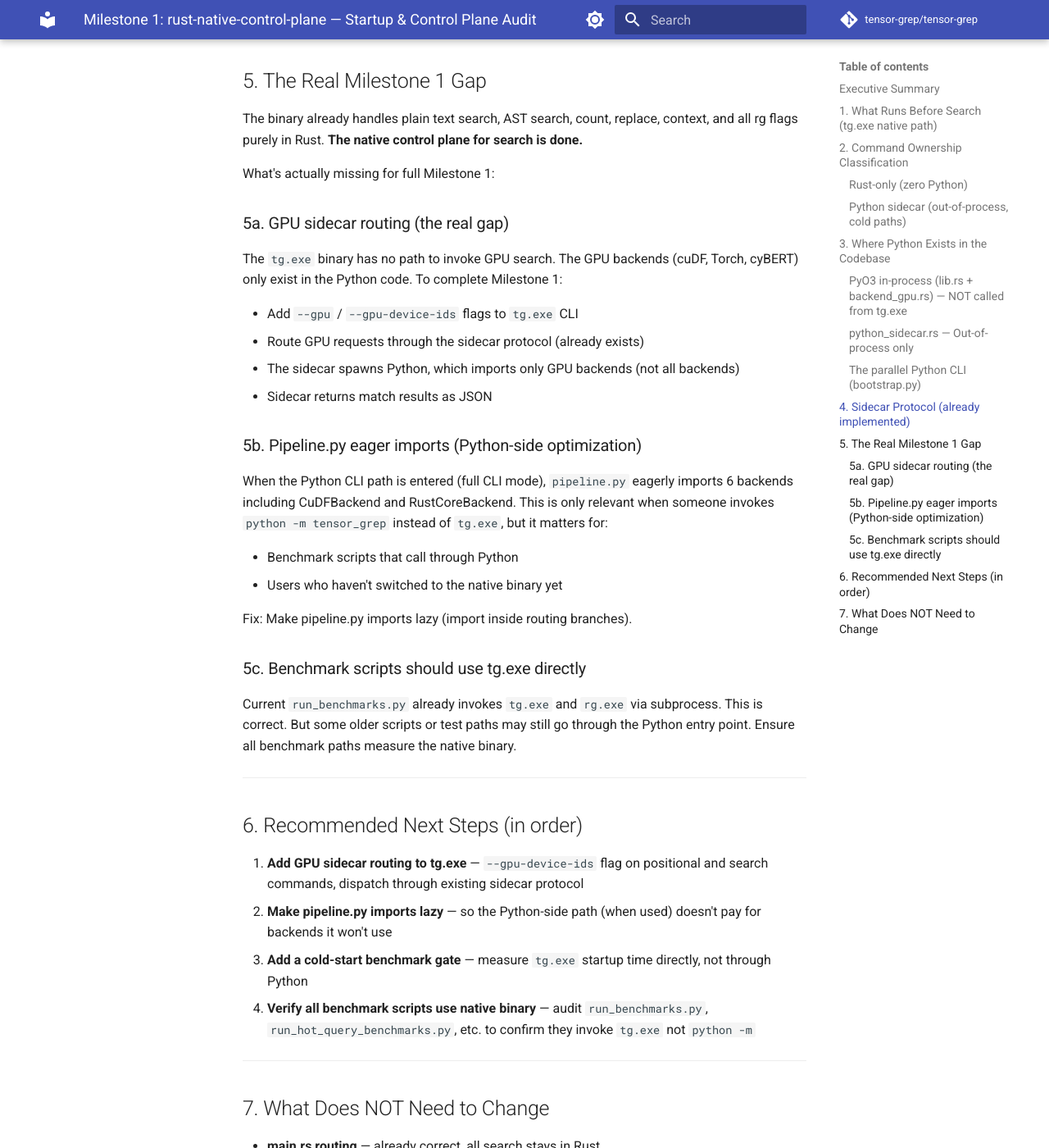
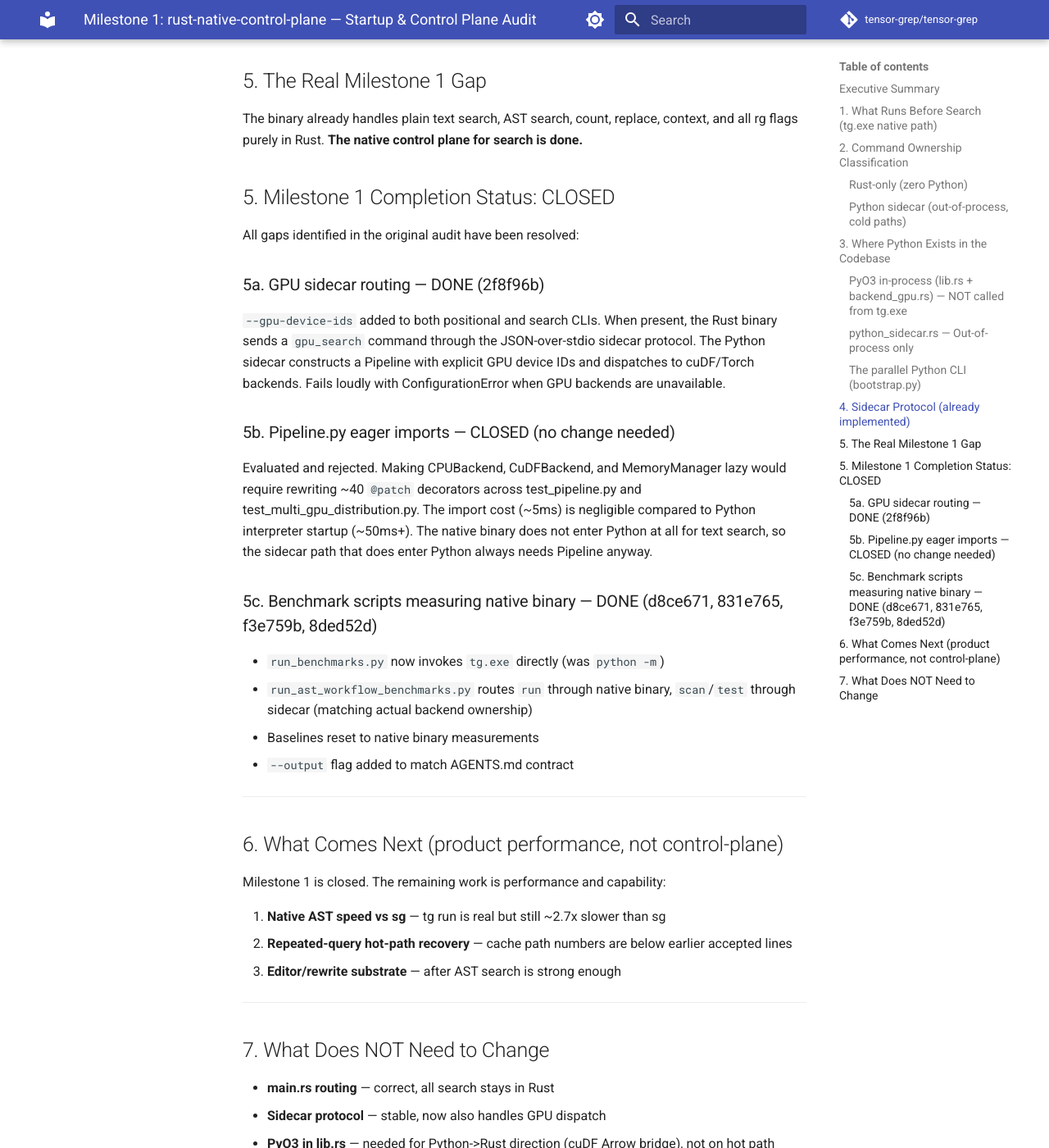
Before and after one commit to oimiragieo/tensor-grep, an MkDocs documentation site: the page built from docs/milestone1_audit.md, in a window 1280 px wide and 1400 px high, scrolled down 3290 px. Shown: the whole window at 82% size. Built offline with MkDocs 1.6.1 and Material for MkDocs 9.7.7, drawn with Linux system fonts in a browser that asks for light colours; comment, search, counter and statistics services are not loaded; some of the changed text lies outside the part shown.

Commit message:
docs: close Milestone 1 audit — all gaps resolved
GPU sidecar routing done (2f8f96b), benchmark surfaces aligned to native
binary (d8ce671, 831e765, f3e759b, 8ded52d), pipeline.py lazy imports
evaluated and rejected (test churn vs negligible payoff). Next priority
shifts to product performance: native AST speed, hot-path recovery.

Co-authored-by: factory-droid[bot] <138933559+factory-droid[bot]@users.noreply.github.com>

```diff
--- a/docs/milestone1_audit.md
+++ b/docs/milestone1_audit.md
@@ -138,55 +138,53 @@ No changes needed to extend it for GPU commands.
 The binary already handles plain text search, AST search, count, replace, context,
 and all rg flags purely in Rust. **The native control plane for search is done.**
 
-What's actually missing for full Milestone 1:
+## 5. Milestone 1 Completion Status: CLOSED
 
-### 5a. GPU sidecar routing (the real gap)
+All gaps identified in the original audit have been resolved:
 
-The `tg.exe` binary has no path to invoke GPU search. The GPU backends
-(cuDF, Torch, cyBERT) only exist in the Python code. To complete Milestone 1:
+### 5a. GPU sidecar routing — DONE (2f8f96b)
 
-- Add `--gpu` / `--gpu-device-ids` flags to `tg.exe` CLI
-- Route GPU requests through the sidecar protocol (already exists)
-- The sidecar spawns Python, which imports only GPU backends (not all backends)
-- Sidecar returns match results as JSON
+`--gpu-device-ids` added to both positional and search CLIs. When present,
+the Rust binary sends a `gpu_search` command through the JSON-over-stdio
+sidecar protocol. The Python sidecar constructs a Pipeline with explicit
+GPU device IDs and dispatches to cuDF/Torch backends. Fails loudly with
+ConfigurationError when GPU backends are unavailable.
 
-### 5b. Pipeline.py eager imports (Python-side optimization)
+### 5b. Pipeline.py eager imports — CLOSED (no change needed)
 
-When the Python CLI path is entered (full CLI mode), `pipeline.py` eagerly imports
-6 backends including CuDFBackend and RustCoreBackend. This is only relevant when
-someone invokes `python -m tensor_grep` instead of `tg.exe`, but it matters for:
+Evaluated and rejected. Making CPUBackend, CuDFBackend, and MemoryManager
+lazy would require rewriting ~40 `@patch` decorators across test_pipeline.py
+and test_multi_gpu_distribution.py. The import cost (~5ms) is negligible
+compared to Python interpreter startup (~50ms+). The native binary does not
+enter Python at all for text search, so the sidecar path that does enter
+Python always needs Pipeline anyway.
 
-- Benchmark scripts that call through Python
-- Users who haven't switched to the native binary yet
+### 5c. Benchmark scripts measuring native binary — DONE (d8ce671, 831e765, f3e759b, 8ded52d)
 
-Fix: Make pipeline.py imports lazy (import inside routing branches).
-
-### 5c. Benchmark scripts should use tg.exe directly
-
-Current `run_benchmarks.py` already invokes `tg.exe` and `rg.exe` via subprocess.
-This is correct. But some older scripts or test paths may still go through the
-Python entry point. Ensure all benchmark paths measure the native binary.
+- `run_benchmarks.py` now invokes `tg.exe` directly (was `python -m`)
+- `run_ast_workflow_benchmarks.py` routes `run` through native binary,
+  `scan`/`test` through sidecar (matching actual backend ownership)
+- Baselines reset to native binary measurements
+- `--output` flag added to match AGENTS.md contract
 
 ---
 
-## 6. Recommended Next Steps (in order)
+## 6. What Comes Next (product performance, not control-plane)
 
-1. **Add GPU sidecar routing to tg.exe** — `--gpu-device-ids` flag on positional
-   and search commands, dispatch through existing sidecar protocol
-2. **Make pipeline.py imports lazy** — so the Python-side path (when used) doesn't
-   pay for backends it won't use
-3. **Add a cold-start benchmark gate** — measure `tg.exe` startup time directly,
-   not through Python
-4. **Verify all benchmark scripts use native binary** — audit `run_benchmarks.py`,
-   `run_hot_query_benchmarks.py`, etc. to confirm they invoke `tg.exe` not `python -m`
+Milestone 1 is closed. The remaining work is performance and capability:
+
+1. **Native AST speed vs sg** — tg run is real but still ~2.7x slower than sg
+2. **Repeated-query hot-path recovery** — cache path numbers are below earlier accepted lines
+3. **Editor/rewrite substrate** — after AST search is strong enough
 
 ---
 
 ## 7. What Does NOT Need to Change
 
-- **main.rs routing** — already correct, all search stays in Rust
-- **Sidecar protocol** — already stable and working
-- **PyO3 in lib.rs** — needed for Python→Rust direction (cuDF Arrow bridge), not on hot path
-- **backend_gpu.rs** — dead code from tg.exe perspective, but harmless (only compiled into cdylib)
+- **main.rs routing** — correct, all search stays in Rust
+- **Sidecar protocol** — stable, now also handles GPU dispatch
+- **PyO3 in lib.rs** — needed for Python->Rust direction (cuDF Arrow bridge), not on hot path
+- **backend_gpu.rs** — dead code from tg.exe perspective, harmless (only compiled into cdylib)
 - **rg_passthrough.rs** — working correctly, resolves rg from multiple locations
 - **CpuBackend** — working, used as fallback when rg unavailable
+- **pipeline.py imports** — eager imports acceptable, no hot-path cost
```
